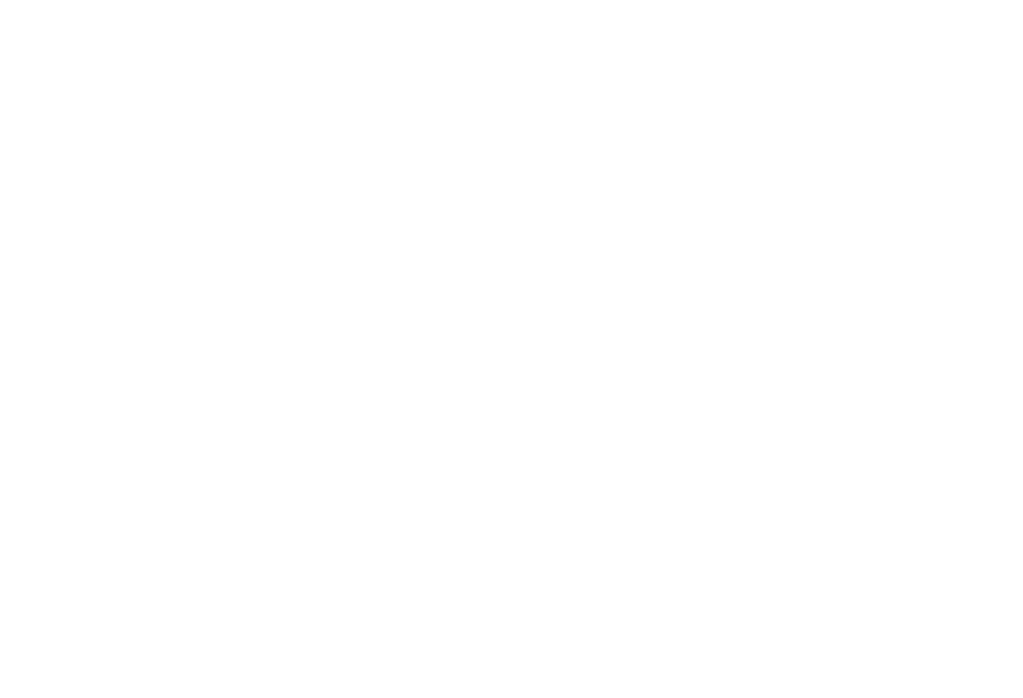
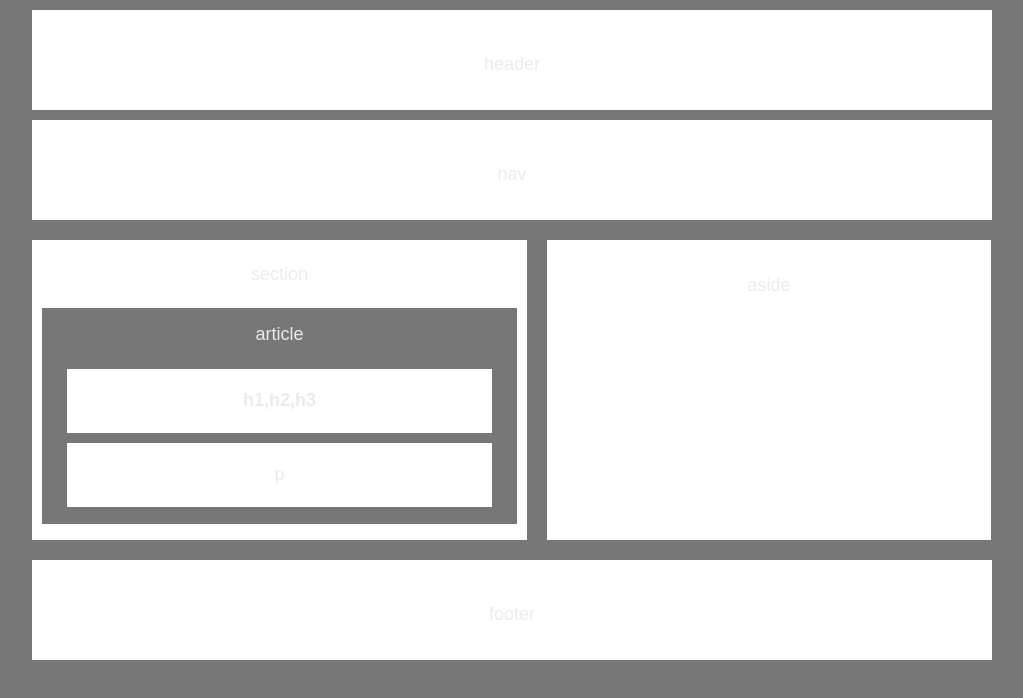
Before and after one commit to mwong770/HW-Wireframe, a plain HTML site: page index.html in a window 1280 px wide. Shown: the whole page, without its empty margins (128-1151 px from the left). Drawn offline with Linux system fonts and the light colour scheme.

Commit message:
completed files

```diff
--- a/index.html
+++ b/index.html
@@ -1,7 +1,42 @@
 <!DOCTYPE html>
+
 <html lang="en-us">
+
 <head>
+	<meta charset="UTF-8">
+	<title>Wireframe Assignment</title>
+	<link rel="stylesheet" type="text/css" href="style.css">
 </head>
+
 <body>
+
+	<div id="container">
+
+		<p class="header">header</p>
+
+		<nav>nav</nav>
+
+		<section class="section">
+			<p class="seclabel">section</p>
+			<article>
+				<p class="artlabel">article</p>
+				<header class="miniheader">
+					<h4>h1,h2,h3</h4>
+				</header>
+				<p class="articlep"> p</p>
+			</article>
+		</section>
+
+		<aside>
+			aside
+		</aside>
+
+		<footer>
+			footer
+		</footer>
+
+	</div>
+
 </body>
-<html>
+
+</html>
--- a/style.css
+++ b/style.css
@@ -1,7 +1,93 @@
-<!DOCTYPE html>
-<html lang="en-us">
-<head>
-</head>
-<body>
-</body>
-<html>
+
+body {
+	background-color: #777;
+	color:#ebebeb;
+	font-family: 'Arial', 'Helvetica Neue', Helvetica, sans-serif;
+	font-size: 18px; /*I normally would not make all text the same font*/
+	text-align: center;/*or center all text but for this assignment I just want labels*/
+}
+
+#container {
+	margin: 0 auto;/*centers horizontally*/
+	width: 960px;
+}
+
+.header {
+	background-color: white;
+	width: 960px;
+	height: 100px;
+	margin-bottom: 10px;
+	margin-top: 10px;
+	line-height: 6;/*This means 6 times font size; same as 600%*/
+}
+
+nav {
+	background-color: white;
+	width: 960px;
+	height: 100px;
+	margin-bottom: 20px;
+	line-height: 6;
+}
+
+/*Note to Self: Margin bottom is used here instead of putting a top margin on the Footer
+because Section and Aside are floated and floated elements are removed from the normal
+flow thus giving Footer can't push up against floated elmeents and is trying to push on first
+non-floated element (here, nav).*/
+.section {
+	background-color: white;
+	width: 495px;
+	height: 300px;
+	float:left;
+	margin-bottom: 20px;
+}
+.seclabel {
+	line-height: 1.8;/*instead of line-height could have used padding and
+					box-sizing: border box (includes padding in height
+					intead of adding more height to use padding);*/
+}
+
+article {
+	background-color: #777;
+	width: 475px;
+	height: 216px;
+	margin-left: 10px;
+}
+
+.artlabel {
+	padding-top: 16px;
+}
+
+.miniheader {
+	background-color: white;
+	height: 64px;
+	margin-left: 25px;/*Note to self: No need for width because set left and right margins*/
+	margin-right: 25px;
+	line-height: 3.5;
+}
+
+.articlep {
+	background-color: white;
+	height: 64px;
+	margin-left: 25px;
+	margin-right: 25px;
+	margin-top: 10px;
+	line-height: 3.5;
+}
+
+aside {
+	background-color: white;
+	width: 444px;
+	height: 300px;/*could have used overflow: auto to let browser decide size */
+	float: left;   /*usually makes sure parent large enough to fit children*/
+	margin-left: 20px;
+	margin-bottom: 20px;
+	line-height: 5;
+}
+
+footer {
+	background-color: white;
+	clear: both;
+	width: 960px;
+	height: 100px;
+	line-height: 6;
+}
```
Also changed, not shown: 1 other file.
